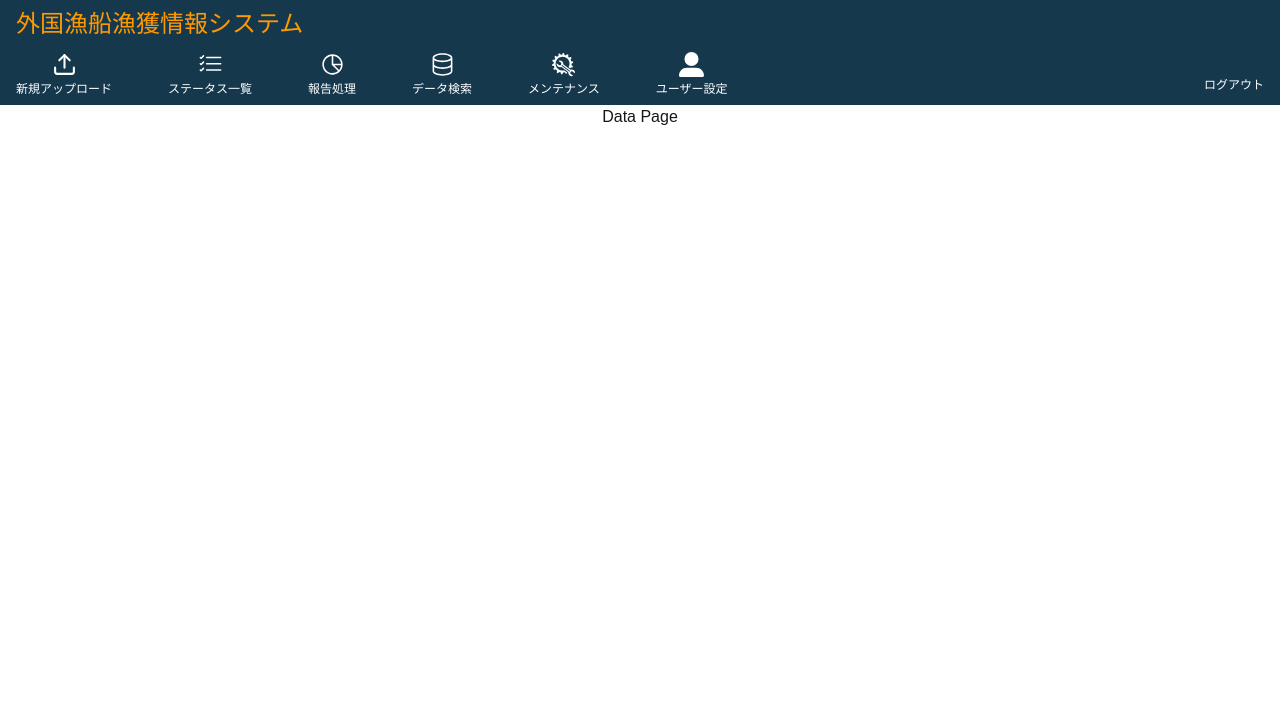
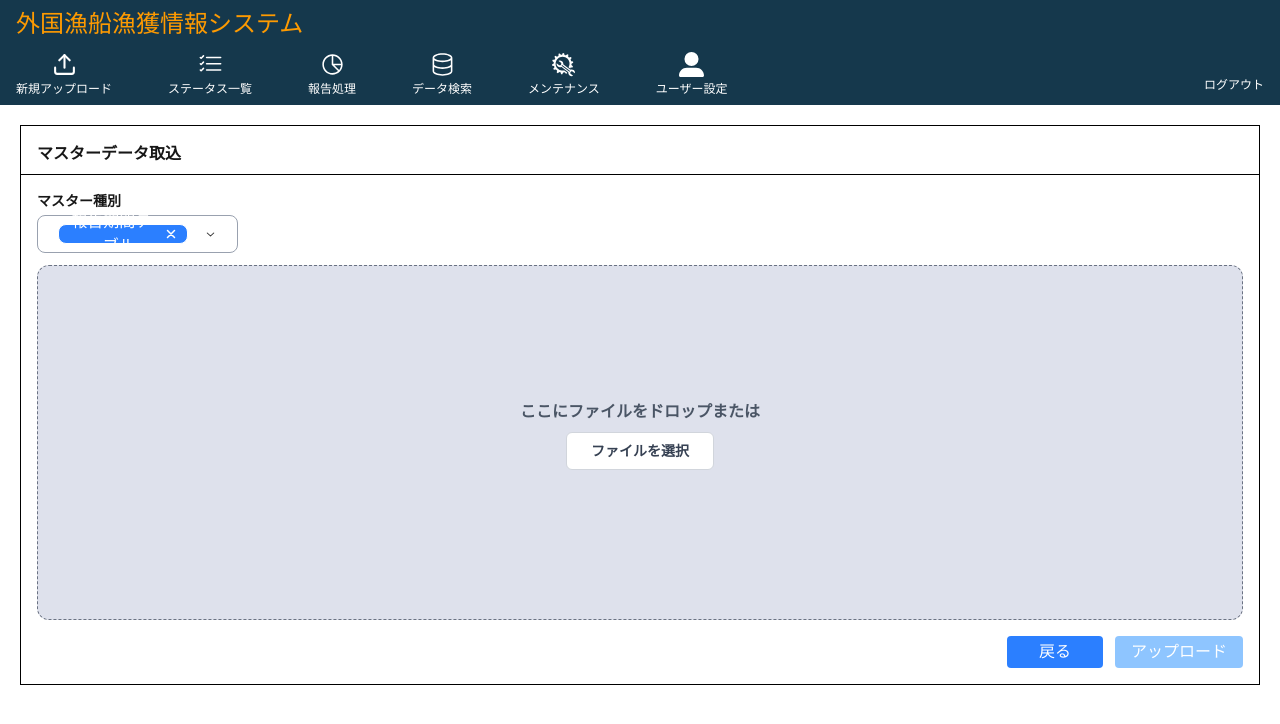
Before and after one commit to Nghphuoc/tuna-pj-fe, a Next.js app: page /home/data in a window 1280 px wide. Shown: the top 724 px of the page. Built offline with nearby package versions, Linux system fonts and the light colour scheme.

Commit message:
update: display data

```diff
--- a/app/home/data/page.jsx
+++ b/app/home/data/page.jsx
@@ -1,10 +1,9 @@
-
+import FromImportMainData from "../../components/MT-S01-2/fromimportmaindata";
 
 const DataPage = () => {
     return (
         <>
-            <p className="text-center items-center">Data Page</p>
-            {/* You can add more content or components here as needed */}
+            <FromImportMainData />
         </>
     );
 }
```
